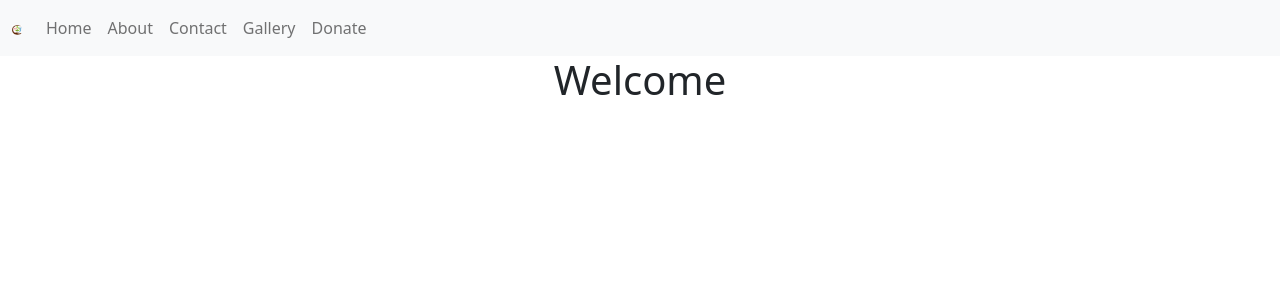
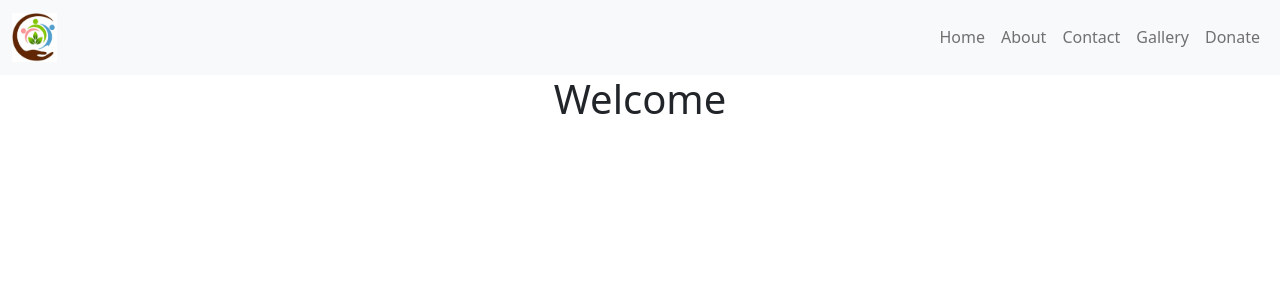
Before and after one commit to aarugunj27/Janasampanda, a React (Create React App) app: page / in a window 1280 px wide. Shown: the top 300 px of the page. Built offline with nearby package versions, Linux system fonts and the light colour scheme.

Commit message:
Update NavBar.js

```diff
--- a/src/components/NavBar.js
+++ b/src/components/NavBar.js
@@ -19,7 +19,7 @@ export default function App() {
   return (
     <MDBNavbar expand='lg' light bgColor='light'>
       <MDBContainer fluid>
-        <MDBNavbarBrand href='/'><img src={Logo} width="10" height="10"/></MDBNavbarBrand>
+        <MDBNavbarBrand href='/'><img src={Logo} width="5%" height="5%"/></MDBNavbarBrand>
 
         <MDBNavbarToggler
           aria-controls='navbarSupportedContent'
```
